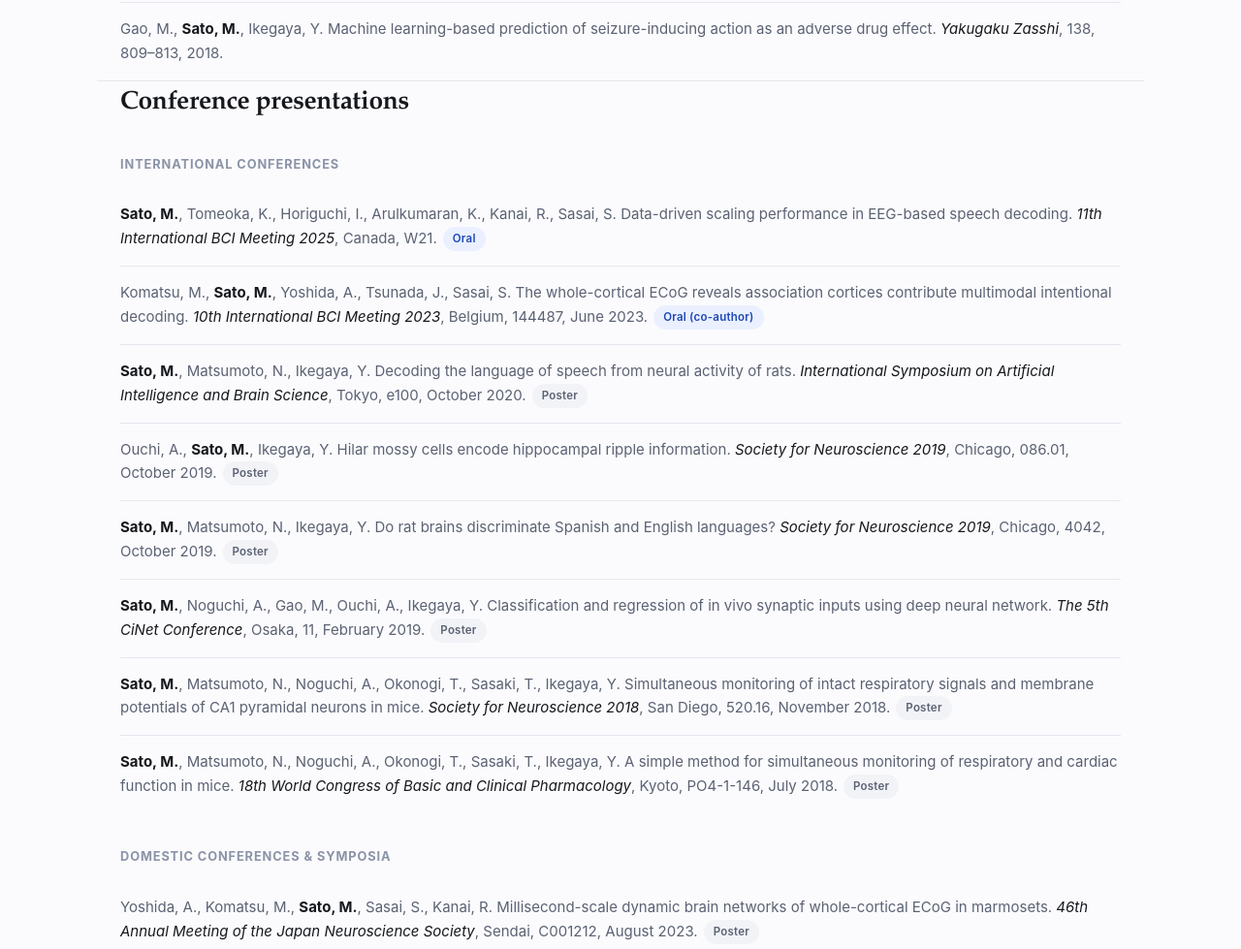
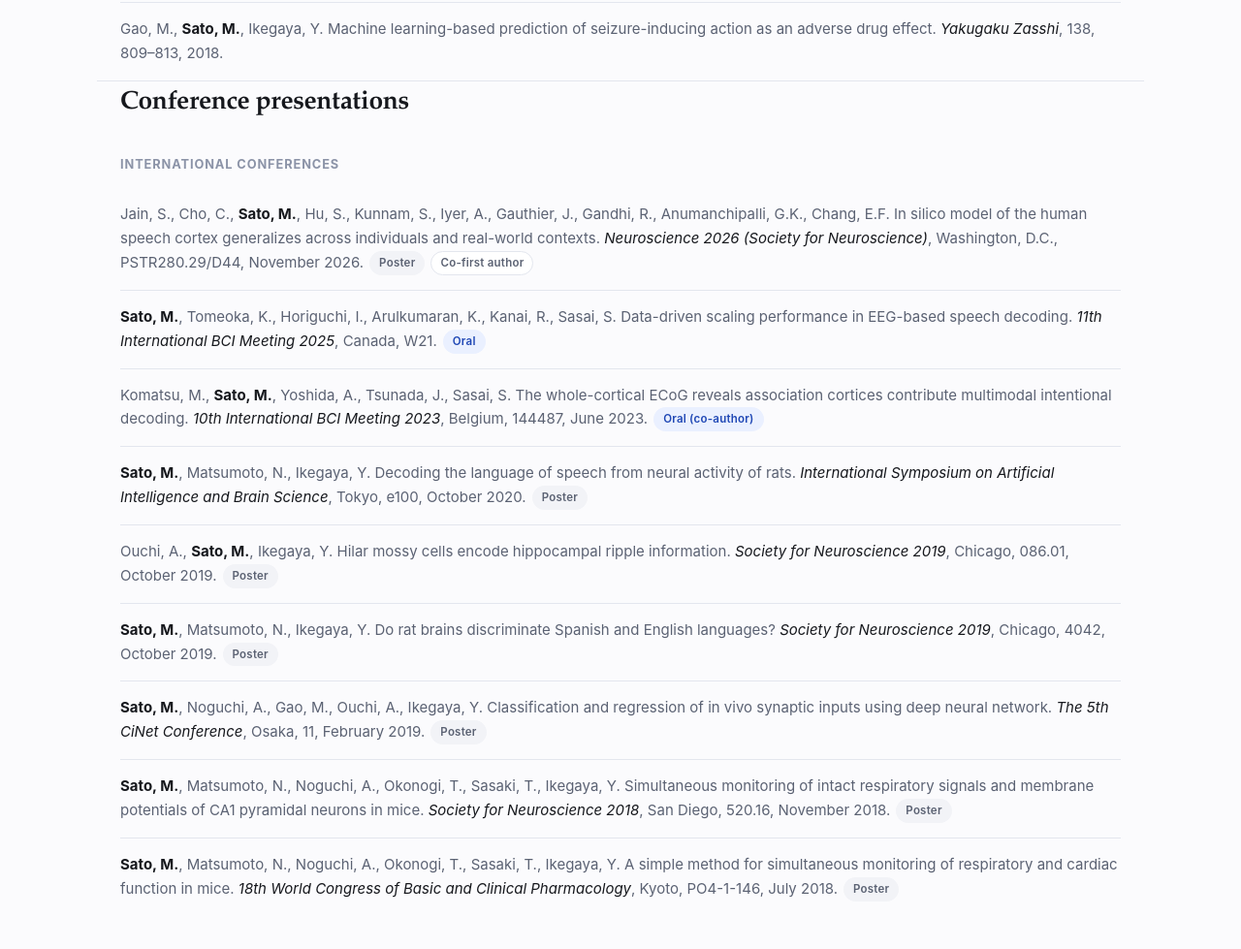
Before and after one commit to Motoshige496/Motoshige496.github.io, a plain HTML site: page index.html in a window 1280 px wide. Shown: the part 2905-3884 px from the top of the page at 97% size. Drawn offline with Linux system fonts and the light colour scheme.

Commit message:
Add the SfN 2026 in-silico speech cortex poster
Co-authored poster at Neuroscience 2026 (Jain, Cho and Sato share
first authorship), listed at the top of the international conference
section as the most recent presentation.

Co-Authored-By: Claude Opus 5 <noreply@anthropic.com>

```diff
--- a/index.html
+++ b/index.html
@@ -373,6 +373,7 @@ footer{
 
   <h3><span data-l="en">International conferences</span><span data-l="ja">国際会議における発表</span></h3>
   <ul class="pubs">
+    <li>Jain, S., Cho, C., <em class="me">Sato, M.</em>, Hu, S., Kunnam, S., Iyer, A., Gauthier, J., Gandhi, R., Anumanchipalli, G.K., Chang, E.F. In silico model of the human speech cortex generalizes across individuals and real-world contexts. <span class="venue">Neuroscience 2026 (Society for Neuroscience)</span>, Washington, D.C., PSTR280.29/D44, November 2026.<span class="tag poster"><span data-l="en">Poster</span><span data-l="ja">ポスター</span></span><span class="tag"><span data-l="en">Co-first author</span><span data-l="ja">共同筆頭著者</span></span></li>
     <li><em class="me">Sato, M.</em>, Tomeoka, K., Horiguchi, I., Arulkumaran, K., Kanai, R., Sasai, S. Data-driven scaling performance in EEG-based speech decoding. <span class="venue">11th International BCI Meeting 2025</span>, Canada, W21.<span class="tag oral"><span data-l="en">Oral</span><span data-l="ja">口頭発表</span></span></li>
     <li>Komatsu, M., <em class="me">Sato, M.</em>, Yoshida, A., Tsunada, J., Sasai, S. The whole-cortical ECoG reveals association cortices contribute multimodal intentional decoding. <span class="venue">10th International BCI Meeting 2023</span>, Belgium, 144487, June 2023.<span class="tag oral"><span data-l="en">Oral (co-author)</span><span data-l="ja">口頭発表（共著）</span></span></li>
     <li><em class="me">Sato, M.</em>, Matsumoto, N., Ikegaya, Y. Decoding the language of speech from neural activity of rats. <span class="venue">International Symposium on Artificial Intelligence and Brain Science</span>, Tokyo, e100, October 2020.<span class="tag poster"><span data-l="en">Poster</span><span data-l="ja">ポスター</span></span></li>
```
